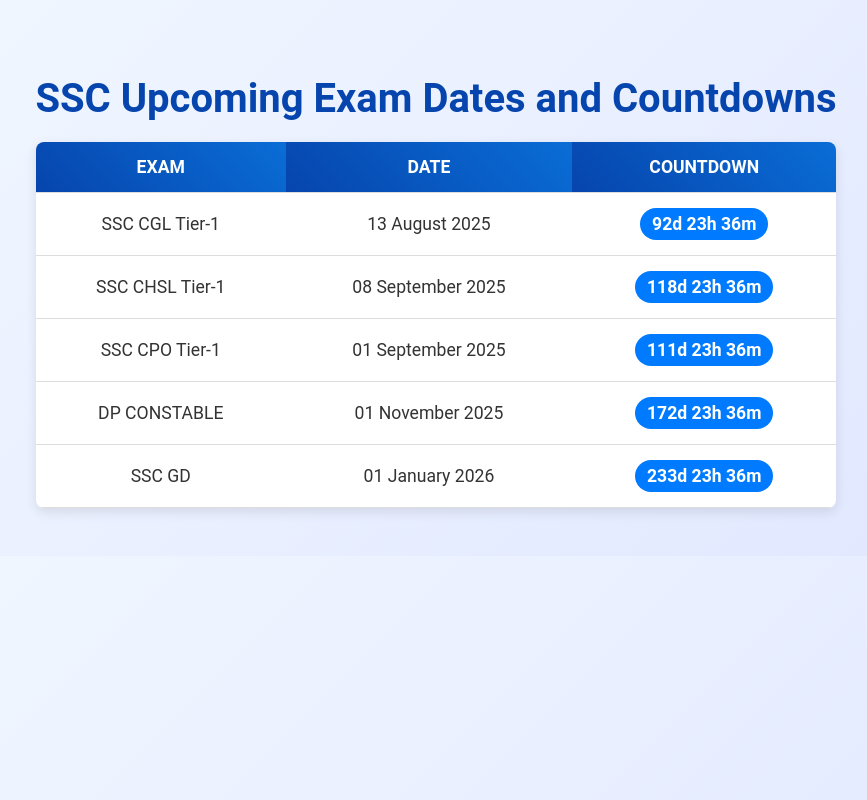
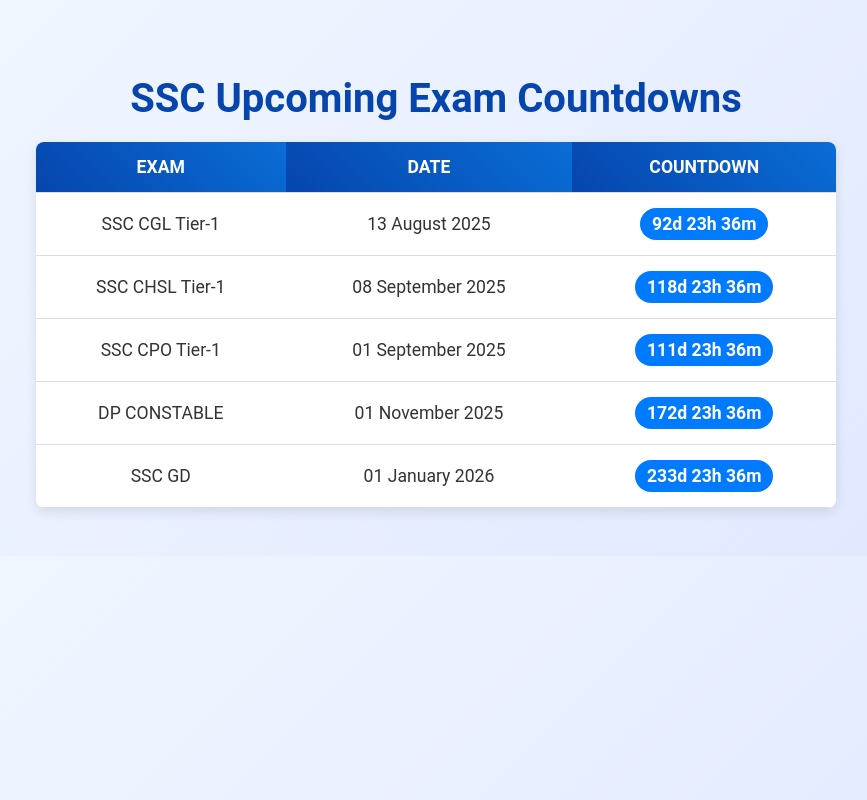
Before and after one commit to sachinnsindhu/cglcpochslcountdowns, a plain HTML site: page index.html in a window 1280 px wide. Shown: the whole page, without its empty margins (204-1071 px from the left). Drawn offline with Linux system fonts and the light colour scheme.

Commit message:
Update index.html

```diff
--- a/index.html
+++ b/index.html
@@ -65,7 +65,7 @@
   </style>
 </head>
 <body>
-  <h1>SSC Upcoming Exam Dates and Countdowns</h1>
+  <h1>SSC Upcoming Exam Countdowns</h1>
   <table>
     <thead>
       <tr>
```
